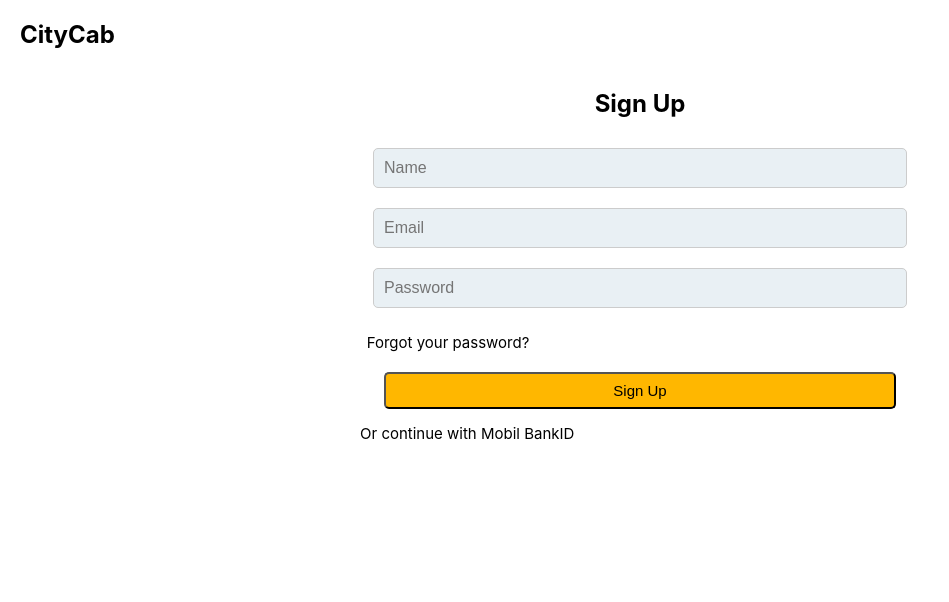
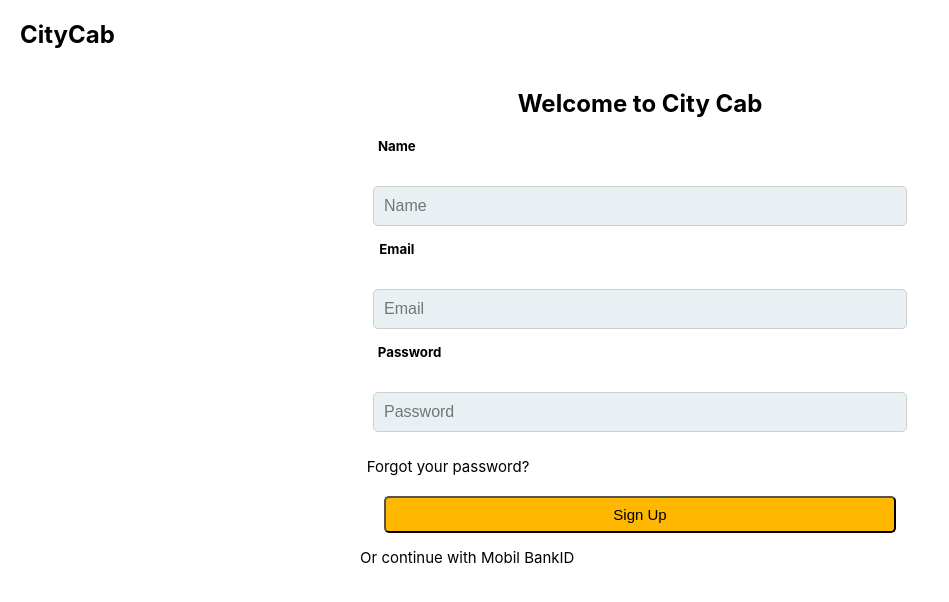
Before and after one commit to LehatLK/taxi-user-web, a React (Create React App) app in the folder citycab/: page /second-page in a window 1280 px wide. Shown: the top 602 px of the page, without its empty margins (0-949 px from the left). Built offline with nearby package versions, Linux system fonts and the light colour scheme.

Commit message:
mappheader borta

```diff
--- a/citycab/src/component/header.css
+++ b/citycab/src/component/header.css
@@ -5,6 +5,7 @@
     align-items: center;
     justify-content: flex-start;
     padding: 20px;
+
   }
 
   .App-logo {
--- a/citycab/src/component/header.js
+++ b/citycab/src/component/header.js
@@ -3,12 +3,18 @@
 
 function Header() {
   return (
+
     <header className="App-header">
       {/* <img src={logo} className="App-logo" alt="logo" /> */}
       <div className="App-header-text">
         CityCab
+
       </div>
+
     </header>
+
+
+
   );
 }
 export default Header;
--- a/citycab/src/component/signUpPage.css
+++ b/citycab/src/component/signUpPage.css
@@ -50,3 +50,24 @@
   .mobilbankid:hover {
     text-decoration: underline;
   }
+
+  .name-signup-form h5{
+    padding-right: 38%;
+    margin-top: 5px;
+
+
+  }
+
+  .email-signup-form h5{
+    padding-right: 38%;
+    margin-top: 5px;
+
+
+  }
+
+  .password-signup-form h5{
+    padding-right: 36%;
+    margin-top: 5px;
+
+
+  }
--- a/citycab/src/component/signUpPage.js
+++ b/citycab/src/component/signUpPage.js
@@ -66,10 +66,15 @@
     <Header />
 
     <div className='signupContainer'>
-      <h2>Sign Up</h2>
+      <h2>Welcome to City Cab</h2>
       <form onSubmit={handleSubmit}>
         <div>
+
+        <div className='name-signup-form'>
+  <h5>Name</h5>
+
           <input
+
             type="text"
             placeholder="Name"
             value={name}
@@ -77,8 +82,13 @@
             required
             className='name'
           />
+          </div>
         </div>
         <div>
+
+        <div className='email-signup-form'>
+  <h5>Email</h5>
+
           <input
             type="email"
             placeholder="Email"
@@ -87,8 +97,14 @@
             required
             className='email'
           />
+          </div>
+
         </div>
         <div>
+
+        <div className='password-signup-form'>
+  <h5>Password</h5>
+
           <input
             type="password"
             placeholder="Password"
@@ -97,6 +113,7 @@
             required
             className='password'
           />
+          </div>
         </div>
         <a href="#"
           className='forgotPassword'
```
Also changed, not shown: citycab/src/component/mappheader.css (deleted, +0 -11 lines), citycab/src/component/mappheader.js (deleted, +0 -13 lines).
